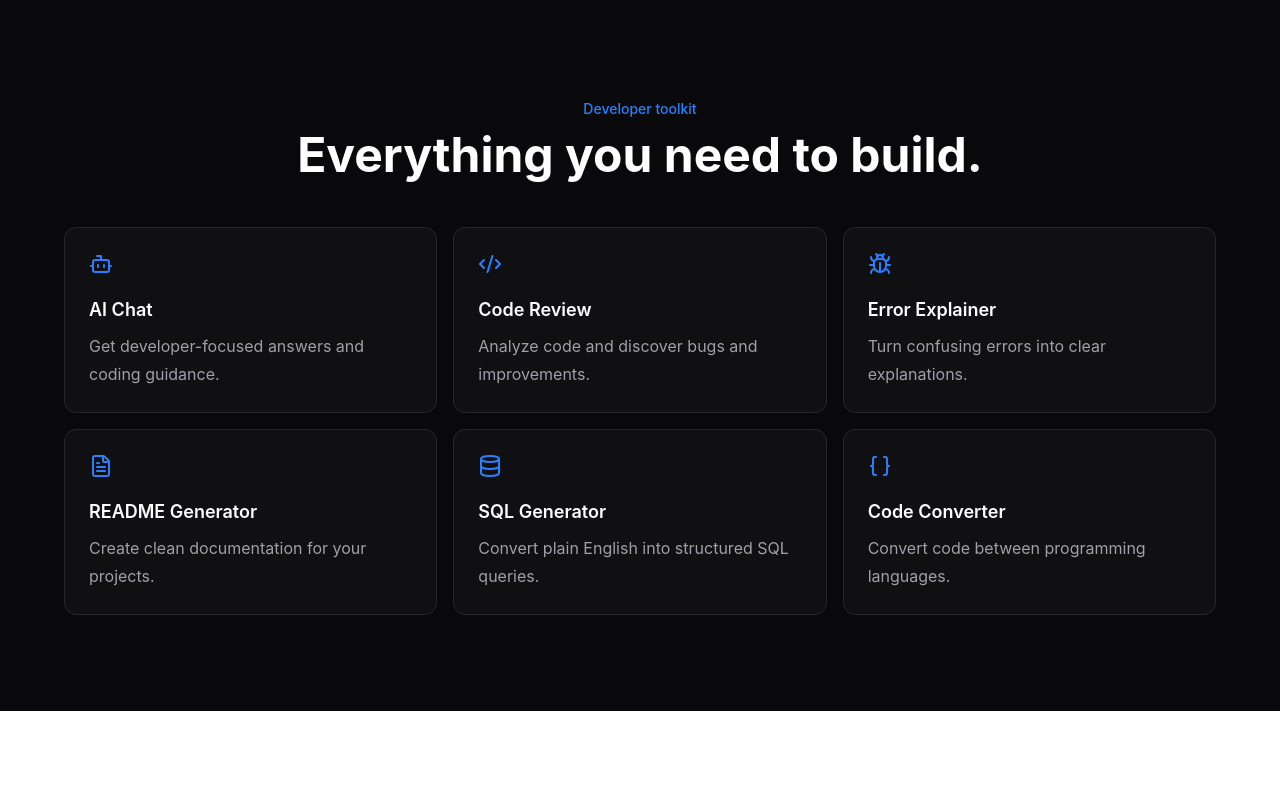
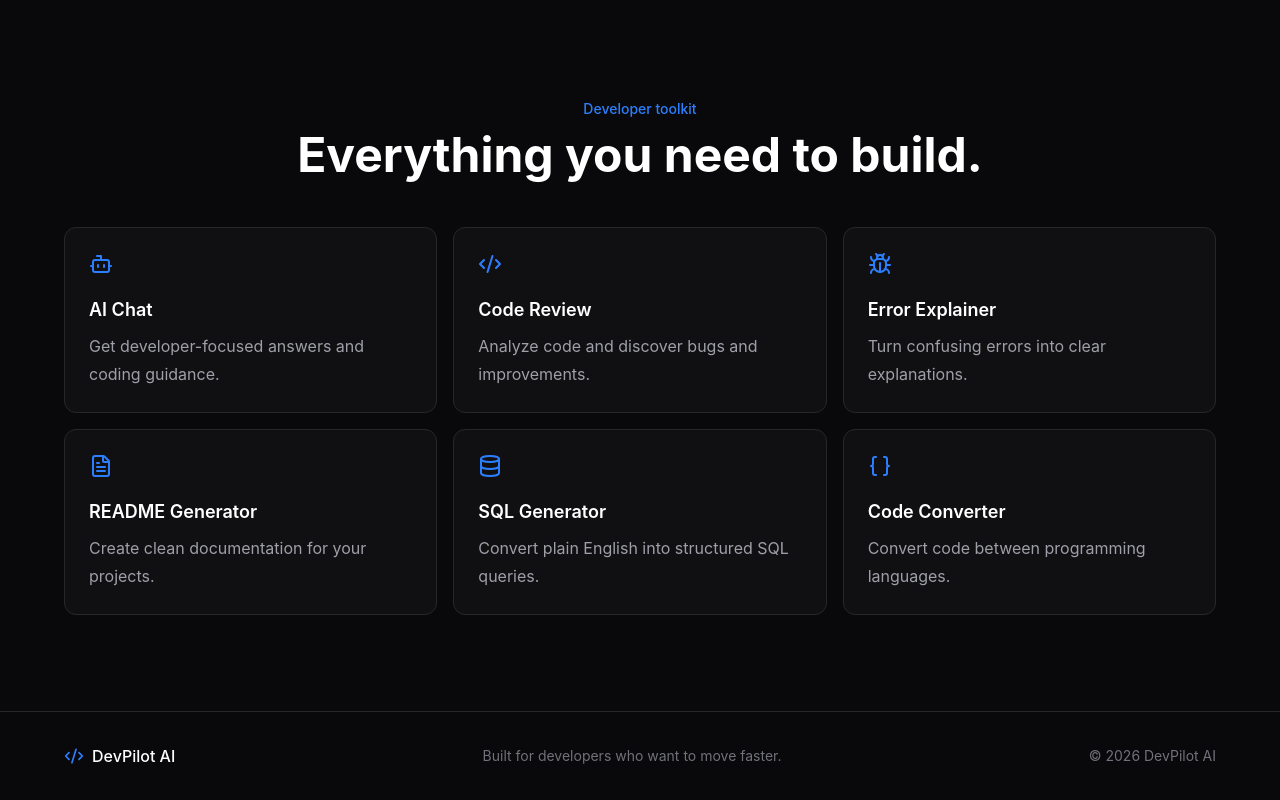
Before and after one commit to saravanan2736/DevPilotAI, a React (Vite) app in the folder client/: page / in a window 1280 px wide. Shown: the part 713-1513 px from the top of the page. Before the commit the page ends 1424 px from the top, so only its background shows below. Built offline with nearby package versions, Linux system fonts and the light colour scheme.

Commit message:
Added footer to the landing page

```diff
--- a/client/src/App.tsx
+++ b/client/src/App.tsx
@@ -1,6 +1,7 @@
 import Navbar from "./components/Navbar";
 import Hero from "./components/Hero";
 import Features from "./components/Features";
+import Footer from "./components/Footer";
 
 function App() {
   return (
@@ -8,6 +9,7 @@
       <Navbar />
       <Hero />
       <Features />
+      <Footer />
     </main>
   );
 }
--- /dev/null
+++ b/client/src/components/Footer.tsx
@@ -0,0 +1,27 @@
+import { Code2 } from "lucide-react";
+
+function Footer() {
+  return (
+    <footer className="border-t border-zinc-800 px-6 py-8">
+      <div className="mx-auto flex max-w-6xl flex-col items-center justify-between gap-4 md:flex-row">
+        <div className="flex items-center gap-2">
+          <Code2 className="h-5 w-5 text-blue-500" />
+
+          <span className="font-medium text-white">
+            DevPilot AI
+          </span>
+        </div>
+
+        <p className="text-sm text-zinc-500">
+          Built for developers who want to move faster.
+        </p>
+
+        <p className="text-sm text-zinc-500">
+          © 2026 DevPilot AI
+        </p>
+      </div>
+    </footer>
+  );
+}
+
+export default Footer;
```
